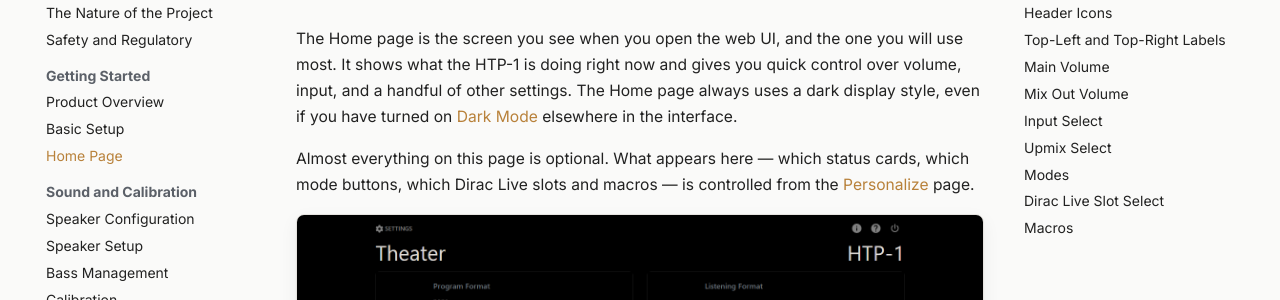
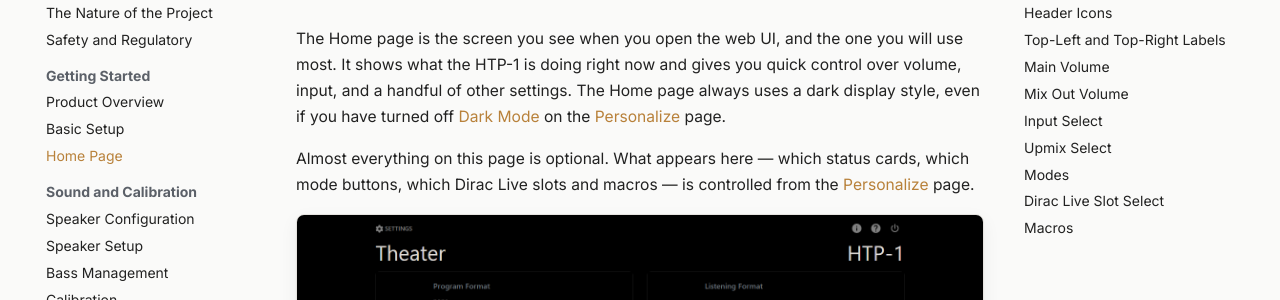
Before and after one commit to htp1-app/htp1-docs, an MkDocs documentation site: the page built from docs/user-guide/home-page.md, in a window 1280 px wide and 900 px high. Shown: the part 200-500 px from the top of the window. Built offline with MkDocs 1.6.1 and Material for MkDocs 9.7.7, drawn with Linux system fonts in a browser that asks for light colours; comment, search, counter and statistics services are not loaded.

Commit message:
Fix Dark Mode description on Home page
Corrected the description of Dark Mode behavior on the Home page.

Signed-off-by: mmmarkus <38887540+mmmarkus@users.noreply.github.com>

```diff
--- a/docs/user-guide/home-page.md
+++ b/docs/user-guide/home-page.md
@@ -3,7 +3,7 @@
 The Home page is the screen you see when you open the web UI, and the one you will use most.
 It shows what the HTP-1 is doing right now and gives you quick control over volume, input,
 and a handful of other settings. The Home page always uses a dark display style, even if you
-have turned on [Dark Mode](personalize.md) elsewhere in the interface.
+have turned off [Dark Mode](personalize.md) on the [Personalize](personalize.md) page.
 
 Almost everything on this page is optional. What appears here — which status cards, which
 mode buttons, which Dirac Live slots and macros — is controlled from the [Personalize](personalize.md)
```
